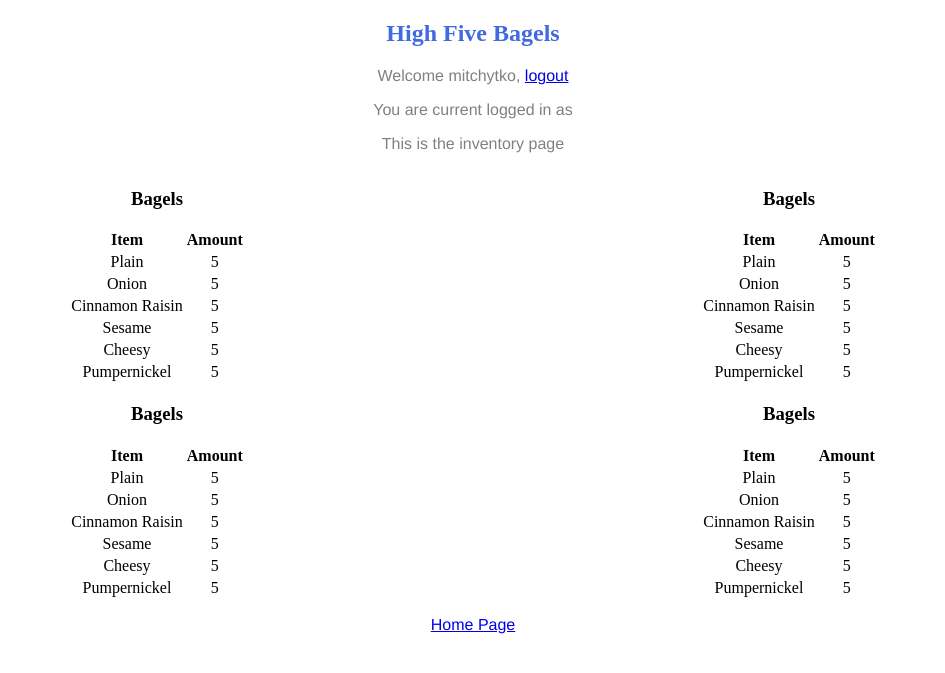
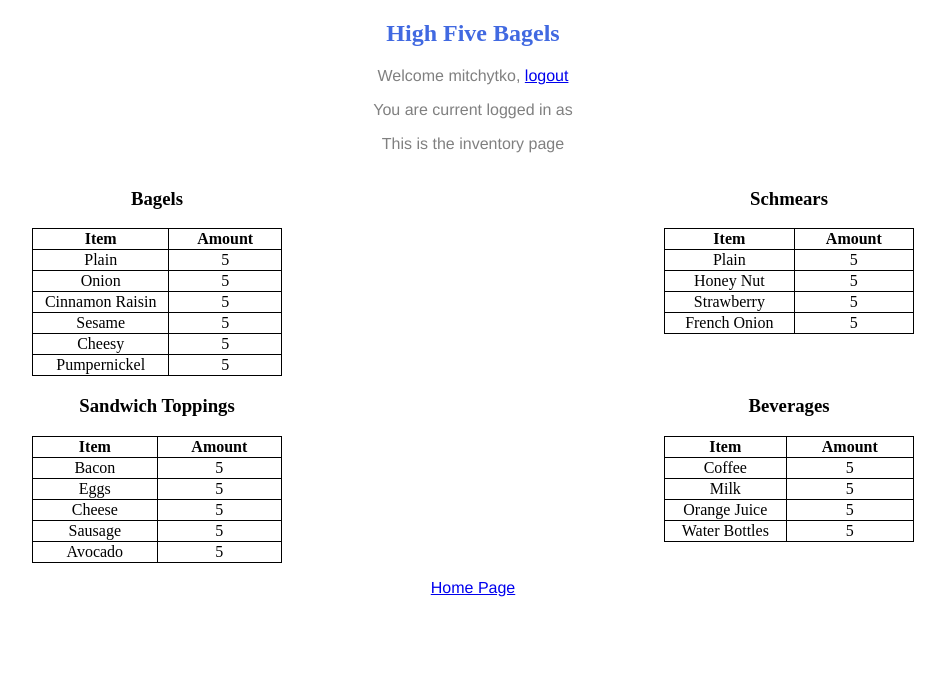
Before and after one commit to daxinator22/bagels-polfwack-tech, a Django app: page /inventory/ in a window 1280 px wide. Shown: the top 673 px of the page, without its empty margins (167-1112 px from the left). Run offline with Django 3.2, Linux system fonts and the light colour scheme; a user stored in the database is signed in.

Commit message:
updated the tables to have relevent content. Now just need to make updating values.

```diff
--- a/src/highFive/home/static/home/style.css
+++ b/src/highFive/home/static/home/style.css
@@ -131,3 +131,8 @@ div {
   margin-left: auto;
   margin-right: auto;
 }
+table, th, td {
+  width: 250px;
+  border: 1px solid black;
+  border-collapse: collapse;
+}
--- a/src/highFive/home/templates/home/inventory.html
+++ b/src/highFive/home/templates/home/inventory.html
@@ -59,7 +59,7 @@
 				</table>
 			</div>
 			<div class="column">
-				<h3>Bagels</h3>
+				<h3>Schmears</h3>
 				<table class="center">
 					<thead>
 						<tr>
@@ -73,23 +73,15 @@
 							<td>5</td>
 						</tr>
 						<tr>
-							<td>Onion</td>
+							<td>Honey Nut</td>
 							<td>5</td>
 						</tr>
 						<tr>
-							<td>Cinnamon Raisin</td>
+							<td>Strawberry</td>
 							<td>5</td>
 						</tr>
 						<tr>
-							<td>Sesame</td>
-							<td>5</td>
-						</tr>
-						<tr>
-							<td>Cheesy</td>
-							<td>5</td>
-						</tr>
-						<tr>
-							<td>Pumpernickel</td>
+							<td>French Onion</td>
 							<td>5</td>
 						</tr>
 					</tbody>
@@ -98,7 +90,7 @@
 		</div>
 		<div class="row">
 			<div class="column">
-				<h3>Bagels</h3>
+				<h3>Sandwich Toppings</h3>
 				<table class="center">
 					<thead>
 						<tr>
@@ -108,34 +100,30 @@
 					</thead>
 					<tbody>
 						<tr>
-							<td>Plain</td>
+							<td>Bacon</td>
 							<td>5</td>
 						</tr>
 						<tr>
-							<td>Onion</td>
+							<td>Eggs</td>
 							<td>5</td>
 						</tr>
 						<tr>
-							<td>Cinnamon Raisin</td>
+							<td>Cheese</td>
 							<td>5</td>
 						</tr>
 						<tr>
-							<td>Sesame</td>
+							<td>Sausage</td>
 							<td>5</td>
 						</tr>
 						<tr>
-							<td>Cheesy</td>
-							<td>5</td>
-						</tr>
-						<tr>
-							<td>Pumpernickel</td>
+							<td>Avocado</td>
 							<td>5</td>
 						</tr>
 					</tbody>
 				</table>
 			</div>
 			<div class="column">
-				<h3>Bagels</h3>
+				<h3>Beverages</h3>
 				<table class="center">
 					<thead>
 						<tr>
@@ -145,27 +133,19 @@
 					</thead>
 					<tbody>
 						<tr>
-							<td>Plain</td>
+							<td>Coffee</td>
 							<td>5</td>
 						</tr>
 						<tr>
-							<td>Onion</td>
+							<td>Milk</td>
 							<td>5</td>
 						</tr>
 						<tr>
-							<td>Cinnamon Raisin</td>
+							<td>Orange Juice</td>
 							<td>5</td>
 						</tr>
 						<tr>
-							<td>Sesame</td>
-							<td>5</td>
-						</tr>
-						<tr>
-							<td>Cheesy</td>
-							<td>5</td>
-						</tr>
-						<tr>
-							<td>Pumpernickel</td>
+							<td>Water Bottles</td>
 							<td>5</td>
 						</tr>
 					</tbody>
```
Also changed, not shown: src/highFive/db.sqlite3.
